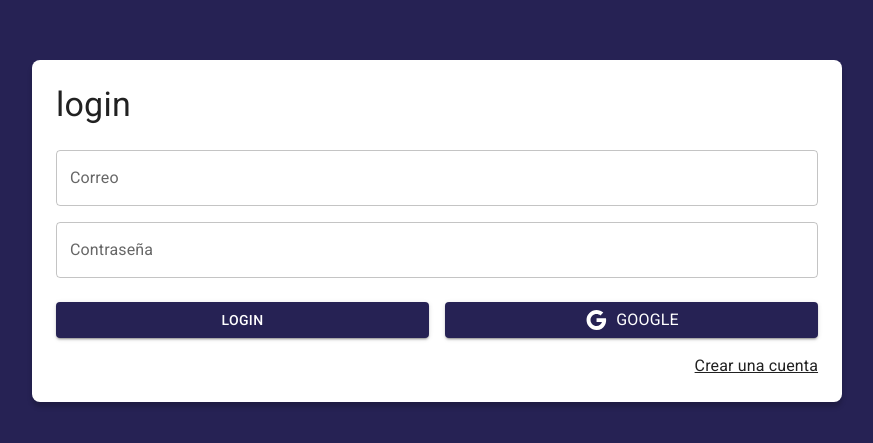
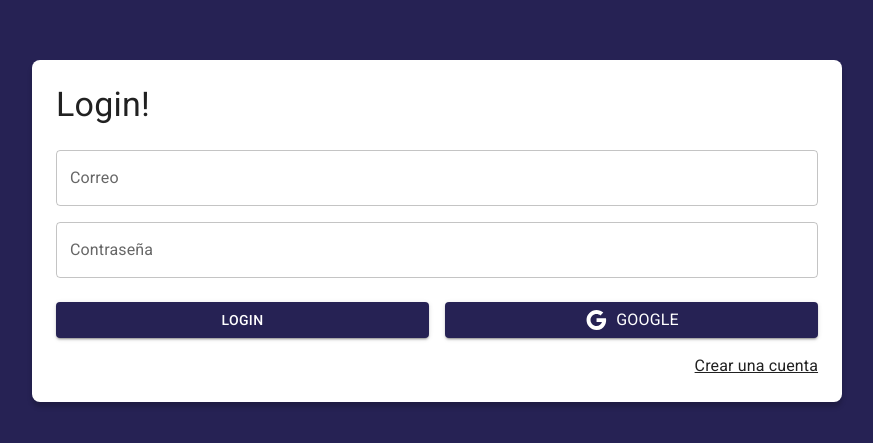
Before and after one commit to JuanManuelCarranzaTorrico/08-journal-app, a React (Vite) app: page /auth/login in a window 1280 px wide. Shown: the part 169-612 px from the top of the page, without its empty margins (203-1076 px from the left). Built offline with nearby package versions, Linux system fonts and the light colour scheme.

Commit message:
Adding a layout to auth's pages

```diff
--- /dev/null
+++ b/src/auth/layout/AuthLayout.jsx
@@ -0,0 +1,28 @@
+import { Grid, Typography } from '@mui/material'
+
+export const AuthLayout = ({children, title = ''}) => {
+  return (
+    <Grid
+    container
+    spacing={0}
+    direction="column"
+    alignItems="center"
+    justifyContent="center"
+    sx={{ minHeight: '100vh', backgroundColor: 'primary.main', padding: 4}}
+    >
+      <Grid item
+      className="box-shadow"
+      xs = {3}
+      sx={{
+        with: { md: 450},
+        backgroundColor: 'white',
+         borderRadius: 2,
+          padding: 3
+        }}
+      >
+        <Typography variant="h4" sx={{mb: 1}}>{title}</Typography>
+        {children}
+      </Grid>
+    </Grid>
+  )
+}
--- a/src/auth/pages/LoginPage.jsx
+++ b/src/auth/pages/LoginPage.jsx
@@ -1,24 +1,11 @@
 import { Google } from "@mui/icons-material"
 import { Button, Grid, Link, TextField, Typography } from "@mui/material"
 import { Link as RouterLink } from "react-router-dom"
+import { AuthLayout } from "../layout/AuthLayout"
 
 export const LoginPage = () => {
   return (
-    <Grid
-    container
-    spacing={0}
-    direction="column"
-    alignItems="center"
-    justifyContent="center"
-    sx={{ minHeight: '100vh', backgroundColor: 'primary.main', padding: 4}}
-    >
-      <Grid item
-      className="box-shadow"
-      xs = {3}
-      sx={{backgroundColor: 'white', borderRadius: 2, padding: 3}}
-      >
-        <Typography variant="h4" sx={{mb: 1}}> login </Typography>
-
+    <AuthLayout title="Login!">
         <form>
           <Grid container >
             <Grid item xs={12} sx={{mt: 2}}>
@@ -57,8 +44,7 @@ export const LoginPage = () => {
           </Grid>
 
           </form>
-      </Grid>
+          </AuthLayout>
 
-    </Grid>
   )
 }
```
